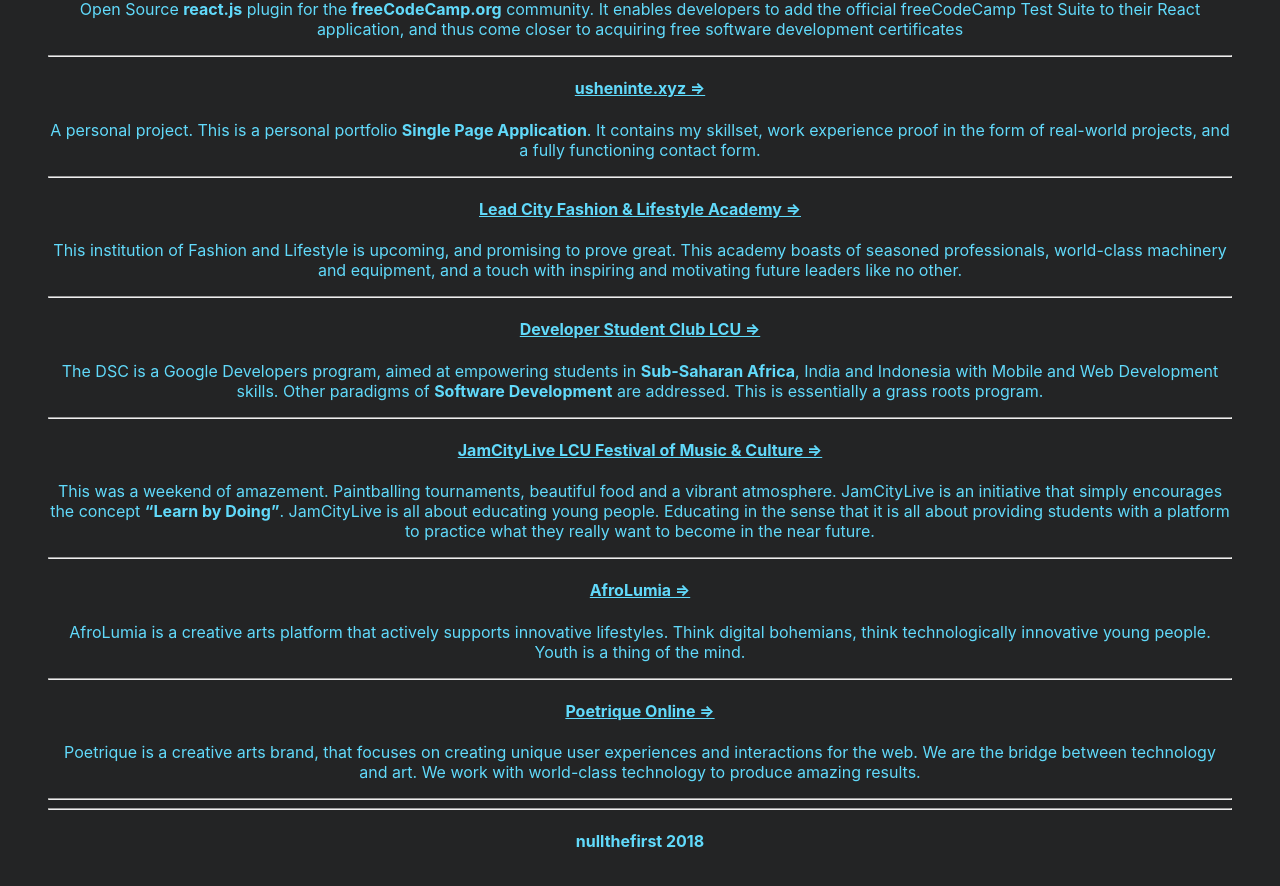
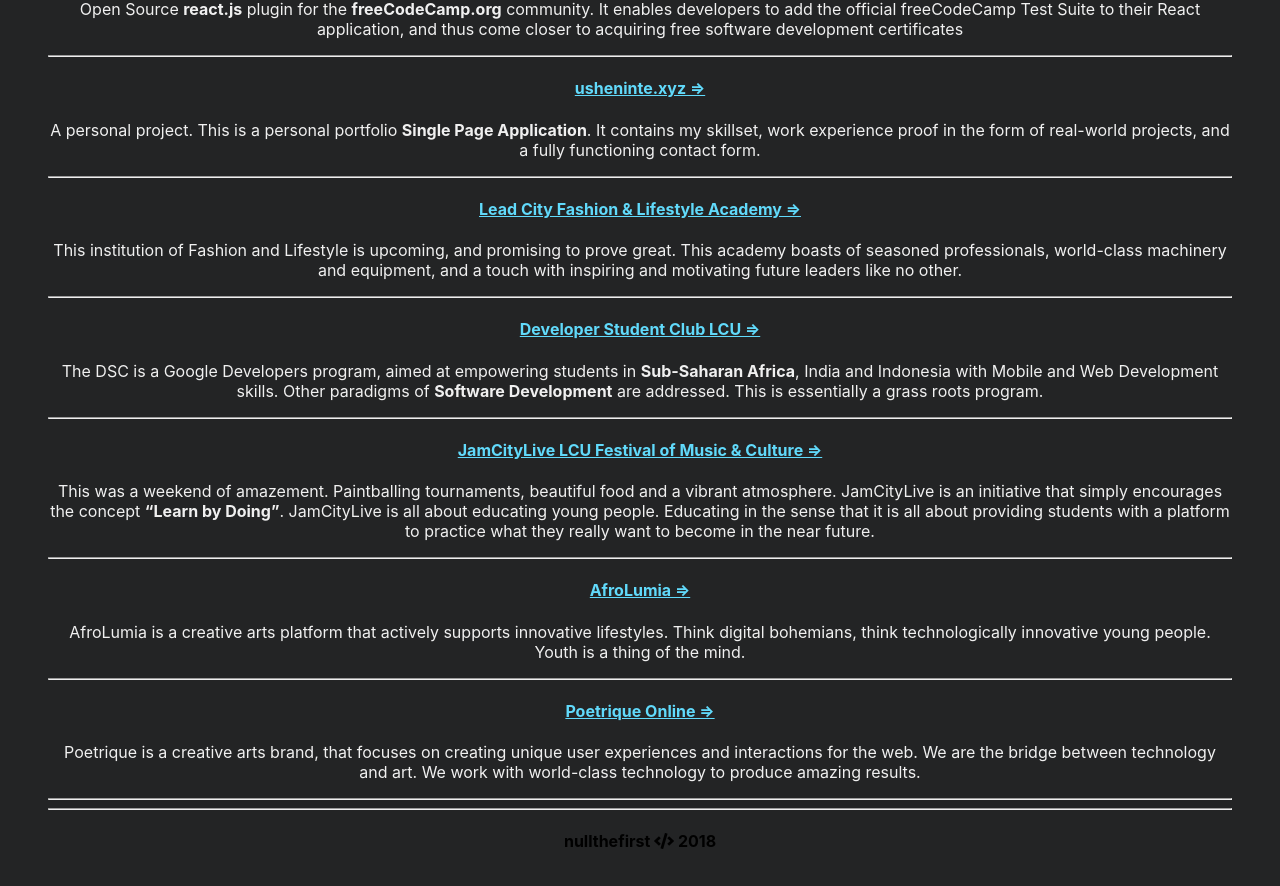
Before and after one commit to nullthefirst/null-spotlight, a React (Create React App) app: page / in a window 1280 px wide. Shown: the part 220-1106 px from the top of the page. Built offline with nearby package versions, Linux system fonts and the light colour scheme.

Commit message:
added this

```diff
--- a/src/components/App.css
+++ b/src/components/App.css
@@ -1,8 +1,10 @@
 body {
   margin: 3em;
-  color: #61dafb;
   background: #232425;
   text-align: center;
+}
+p {
+  color: #f0f0f0;
 }
 h3 {
   color: #f0f0f0;
--- a/src/components/App.less
+++ b/src/components/App.less
@@ -4,9 +4,12 @@
 
 body {
   margin: 3em;
-  color: @blue;
   background: @gray;
   text-align: center;
+}
+
+p {
+  color: @silver;
 }
 
 h3 {
--- a/src/components/views/block.js
+++ b/src/components/views/block.js
@@ -48,7 +48,7 @@ export default class Block extends Component {
         <hr />
         <hr />
 
-        <h4>nullthefirst  2018</h4>
+        <h4>nullthefirst <i class="fas fa-code"></i> 2018</h4>
       </div>
     );
   }
```
